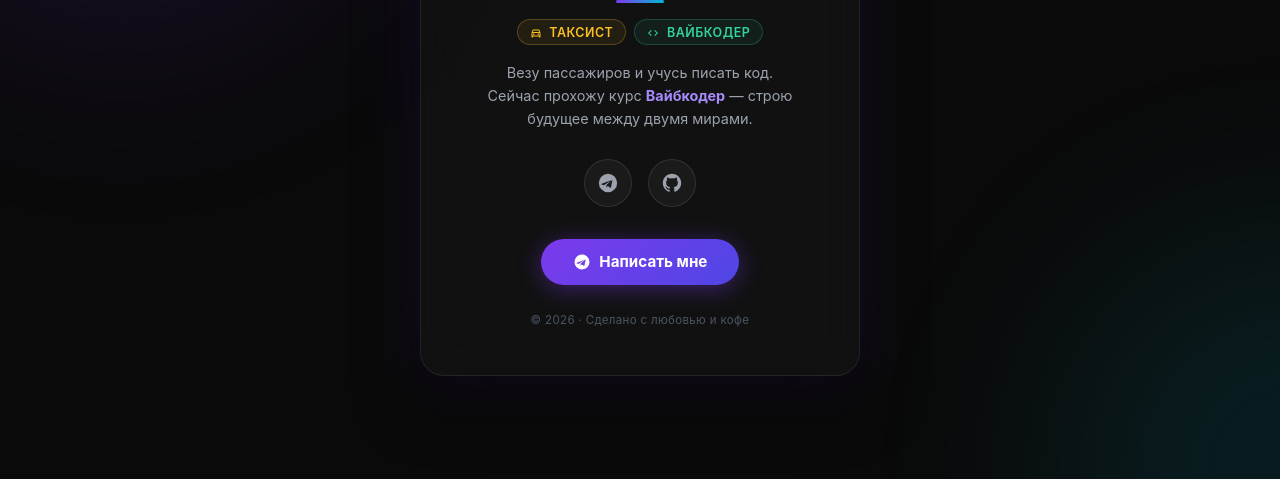
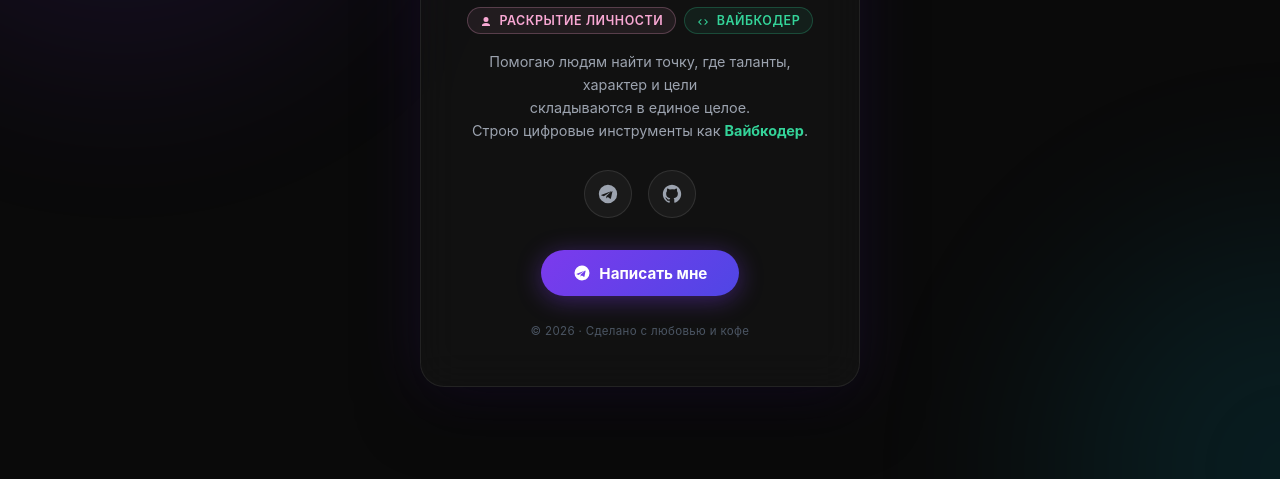
Before and after one commit to aleksis33375/personality-model, a plain HTML site: page vizitka.html in a window 1280 px wide. Shown: the part 321-800 px from the top of the page. Drawn offline with Linux system fonts and the light colour scheme.

Commit message:
Update vizitka: change role tag and bio to personality coaching theme
Co-Authored-By: Claude Sonnet 4.6 <noreply@anthropic.com>

```diff
--- a/vizitka.html
+++ b/vizitka.html
@@ -158,7 +158,7 @@
       background: rgba(255, 255, 255, 0.05);
     }
 
-    .tag.taxi { color: #fbbf24; border-color: rgba(251, 191, 36, 0.25); background: rgba(251, 191, 36, 0.07); }
+    .tag.person { color: #f9a8d4; border-color: rgba(249, 168, 212, 0.25); background: rgba(249, 168, 212, 0.07); }
     .tag.code { color: #34d399; border-color: rgba(52, 211, 153, 0.25); background: rgba(52, 211, 153, 0.07); }
 
     /* Bio */
@@ -286,14 +286,12 @@
   <div class="divider"></div>
 
   <div class="roles">
-    <span class="tag taxi">
-      <!-- car icon -->
+    <span class="tag person">
+      <!-- person/star icon -->
       <svg viewBox="0 0 24 24" style="width:12px;height:12px;fill:currentColor;vertical-align:middle;margin-right:4px;">
-        <path d="M18.92 6.01C18.72 5.42 18.16 5 17.5 5h-11c-.66 0-1.21.42-1.42 1.01L3 12v8c0 .55.45 1 1 1h1c.55 0 1-.45 1-1v-1h12v1c0 .55.45 1 1 1h1c.55 0 1-.45 1-1v-8l-2.08-5.99zM6.85 7h10.29l1.08 3.11H5.77L6.85 7zM19 17H5v-5h14v5z"/>
-        <circle cx="7.5" cy="14.5" r="1.5"/>
-        <circle cx="16.5" cy="14.5" r="1.5"/>
+        <path d="M12 2a5 5 0 1 1 0 10A5 5 0 0 1 12 2zm0 12c5.33 0 8 2.67 8 4v2H4v-2c0-1.33 2.67-4 8-4z"/>
       </svg>
-      Таксист
+      Раскрытие личности
     </span>
     <span class="tag code">
       <!-- code icon -->
@@ -305,8 +303,8 @@
   </div>
 
   <p class="bio">
-    Везу пассажиров и учусь писать код.<br>
-    Сейчас прохожу курс <strong style="color:#a78bfa;">Вайбкодер</strong> — строю будущее между двумя мирами.
+    Помогаю людям найти точку, где таланты, характер и цели<br>складываются в единое целое.<br>
+    Строю цифровые инструменты как <strong style="color:#34d399;">Вайбкодер</strong>.
   </p>
 
   <div class="socials">
```
